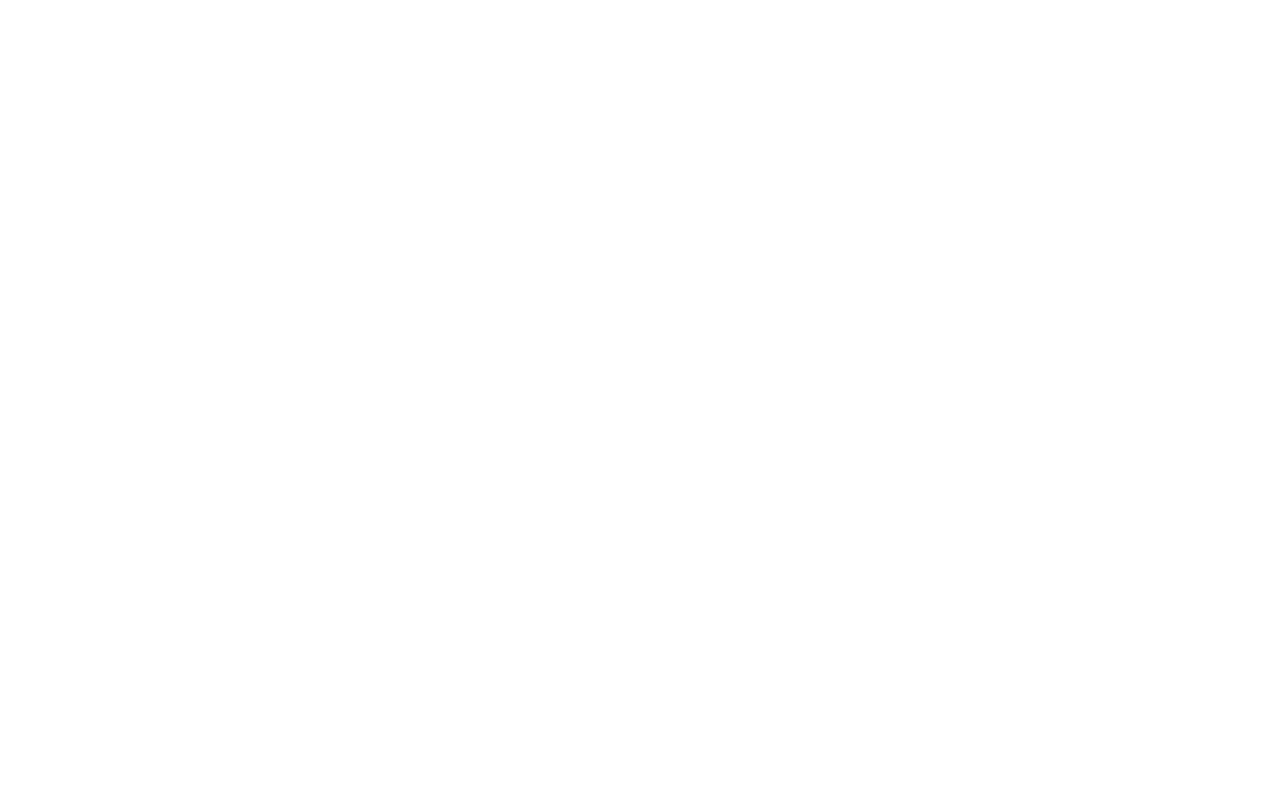
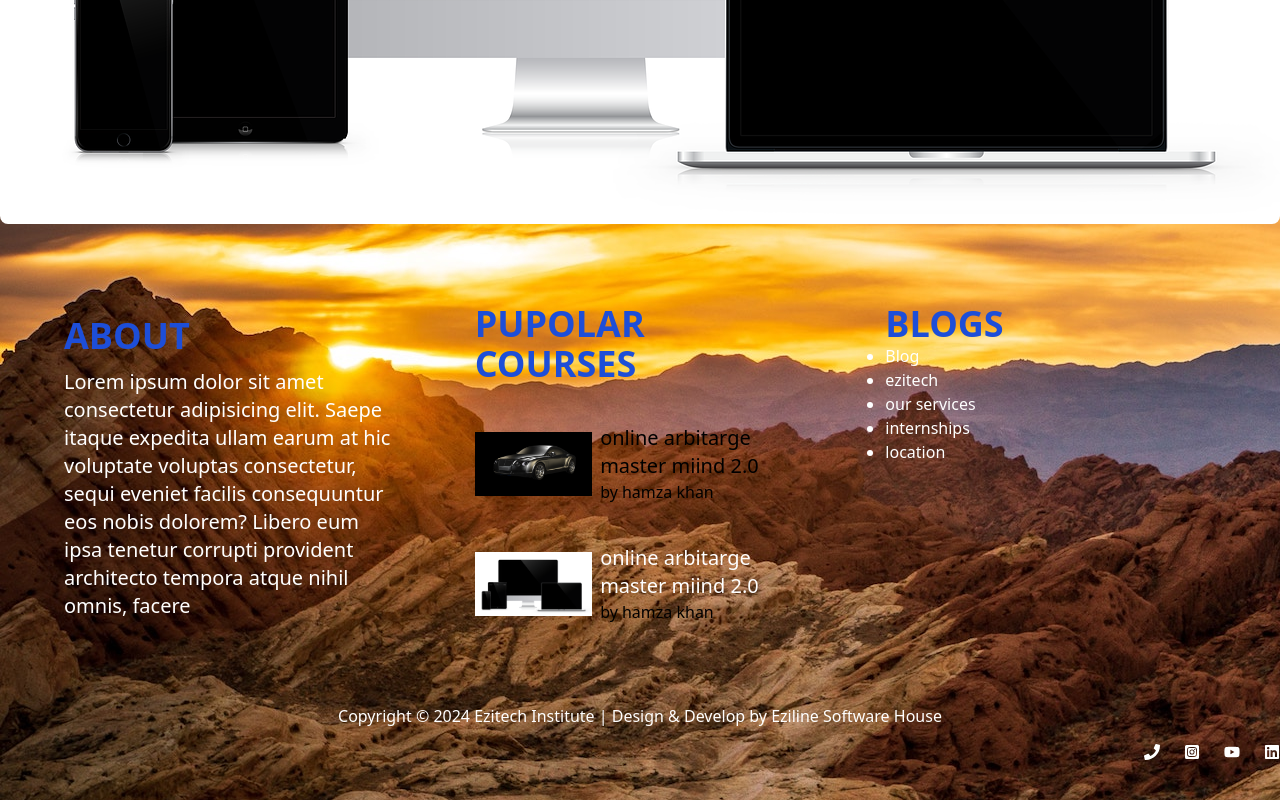
Before and after one commit to rizwan-signon/ezitech-clone-task, a React (Vite) app: page / in a window 1280 px wide. Shown: the part 4824-5624 px from the top of the page. Before the commit the page ends 4174 px from the top, so only its background shows below. Built offline with nearby package versions, Linux system fonts and the light colour scheme.

Commit message:
add footer component

```diff
--- a/src/App.jsx
+++ b/src/App.jsx
@@ -4,6 +4,7 @@
 import Internship from "./components/Internship";
 
 import Information from "./components/Information";
+import Footer from "./components/Footer";
 const App = () => {
   return (
     <div>
@@ -12,6 +13,7 @@
       <Courses />
       <Internship />
       <Information />
+      <Footer />
     </div>
   );
 };
--- /dev/null
+++ b/src/components/Footer.jsx
@@ -0,0 +1,87 @@
+import macBook from "../assets/Images/macbook.png";
+import image from "../assets/Images/wallpaper.jpg";
+import logo from "../assets/Images/img-3.jpg";
+import {
+  FaPhone,
+  FaInstagramSquare,
+  FaYoutube,
+  FaLinkedin,
+} from "react-icons/fa";
+const Footer = () => {
+  return (
+    <section className="" style={{ backgroundImage: `url(${logo})` }}>
+      <div className="max-w-7xl mx-auto">
+        <div className="max-w-7xl mx-auto">
+          <h1 className="max-w-3xl mx-auto text-center text-5xl font-bold py-10">
+            its time to <span className=" text-blue-700">start</span> investing
+            on Yourself
+          </h1>
+          <img src={macBook} alt="" className="rounded-lg w-full" />
+        </div>
+        <div className=" grid sm:grid-cols-3 grid-cols-1 gap-20 mt-20 max-w-6xl mx-auto">
+          <div>
+            <h1 className="uppercase text-4xl my-3 font-bold text-center sm:text-start text-blue-700">
+              about
+            </h1>
+            <p className="text-xl font-medium text-white">
+              Lorem ipsum dolor sit amet consectetur adipisicing elit. Saepe
+              itaque expedita ullam earum at hic voluptate voluptas consectetur,
+              sequi eveniet facilis consequuntur eos nobis dolorem? Libero eum
+              ipsa tenetur corrupti provident architecto tempora atque nihil
+              omnis, facere
+            </p>
+          </div>
+          <div className=" flex flex-col gap-10 grid-cols-subgrid">
+            <h1 className="text-blue-700 text-center sm:text-start uppercase text-4xl font-bold">
+              pupolar courses
+            </h1>
+            <div className="flex items-center gap-2">
+              <img src={image} alt="hello" className="h-16 w-[180px]" />
+              <div>
+                <h1 className=" tet-white text-xl font-medium hover:opacity-20 cursor-pointer">
+                  online arbitarge master miind 2.0
+                </h1>
+                <p className="">by hamza khan</p>
+              </div>
+            </div>
+            <div className="flex items-center gap-2">
+              <img src={macBook} alt="hello" className="h-16 w-[180px]" />
+              <div>
+                <h1 className=" text-white text-xl font-medium hover:opacity-20 cursor-pointer">
+                  online arbitarge master miind 2.0
+                </h1>
+                <p className="">by hamza khan</p>
+              </div>
+            </div>
+          </div>
+          <div>
+            <h1 className="text-blue-700 text-4xl font-bold uppercase text-center sm:text-start">
+              Blogs
+            </h1>
+            <ul className=" list-disc text-white">
+              <li>Blog </li>
+              <li>ezitech</li>
+              <li>our services </li>
+              <li>internships</li>
+              <li>location</li>
+            </ul>
+          </div>
+        </div>
+        <div className="py-10">
+          <h1 className="text-center text-white mt-10">
+            Copyright © 2024 Ezitech Institute | Design & Develop by Eziline
+            Software House
+          </h1>
+          <div className="flex items-center justify-end text-white gap-6 mt-4">
+            <FaPhone />
+            <FaInstagramSquare />
+            <FaYoutube />
+            <FaLinkedin />
+          </div>
+        </div>
+      </div>
+    </section>
+  );
+};
+
+export default Footer;
--- a/src/components/Information.jsx
+++ b/src/components/Information.jsx
@@ -2,7 +2,7 @@
 const Information = () => {
   return (
     <div className="max-w-5xl mx-auto flex flex-col sm:flex-row items-start justify-around mt-28">
-      <div className="relative w-2/4">
+      <div className="relative w-full sm:w-2/4">
         <img
           src={image}
           alt=""
@@ -10,7 +10,7 @@
         />
         <div className="absolute inset-0 bg-blue-700 rounded-full w-[450px] h-[450px] z-[-1] mt-6"></div>
       </div>
-      <div className="w-2/4 flex flex-col gap-6 mt-6">
+      <div className="w-full sm:w-2/4 flex flex-col gap-6 mt-6">
         <h1 className="text-6xl text-start font-medium">
           Learning <span className="text-blue-700 ">anytime</span> from anywhere
         </h1>
@@ -20,7 +20,7 @@
           asperiores maiores ex ab nemo eum? A numquam similique aut voluptates.
           Rerum!
         </p>
-        <div className="flex items-center justify-start gap-6">
+        <div className="flex items-center justify-center gap-6 sm:justify-start">
           <button className="bg-black text-white p-3 rounded-lg">
             Downloud on apple
           </button>
```
Also changed, not shown: src/assets/Images/macbook.png (added).
